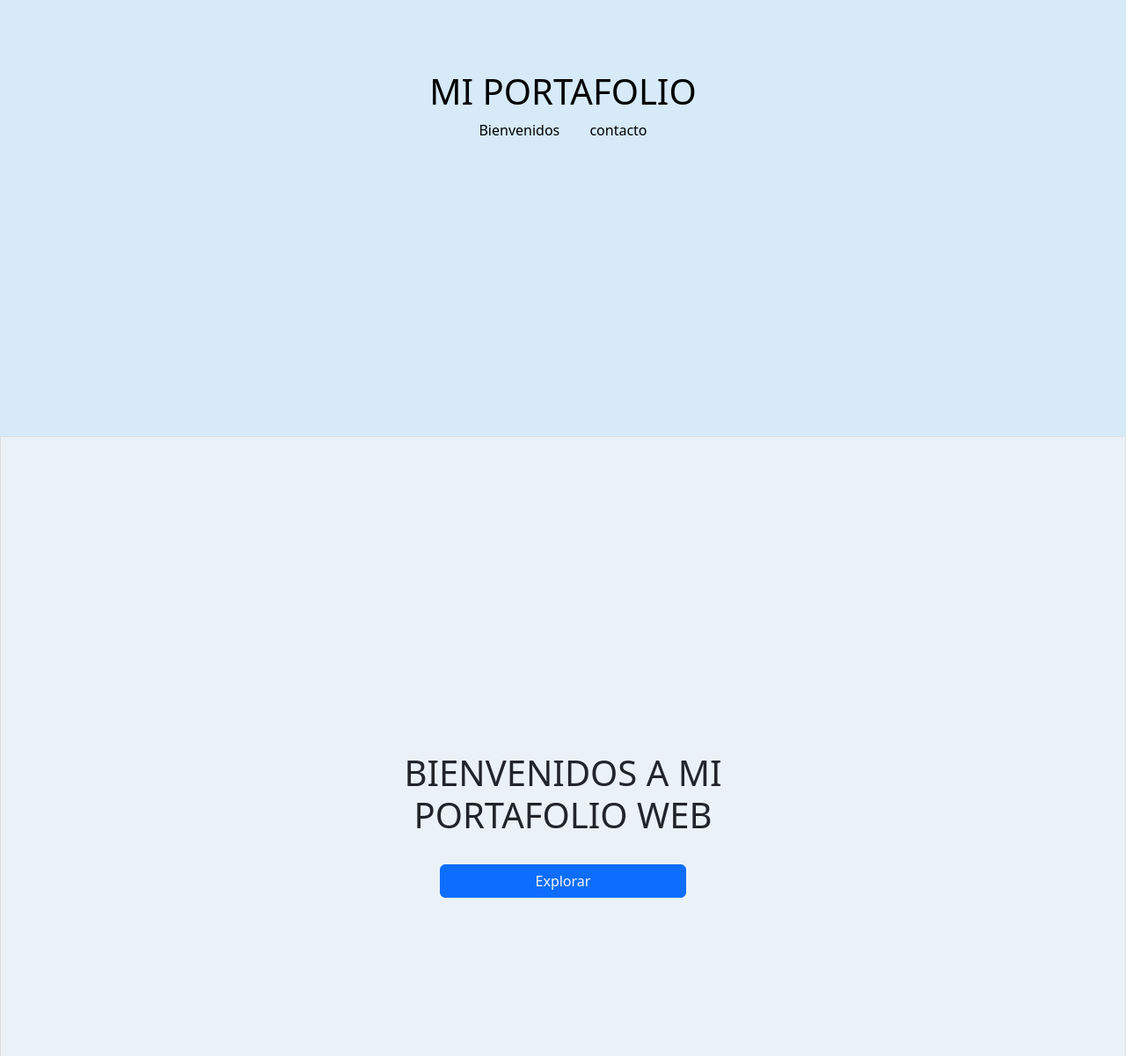
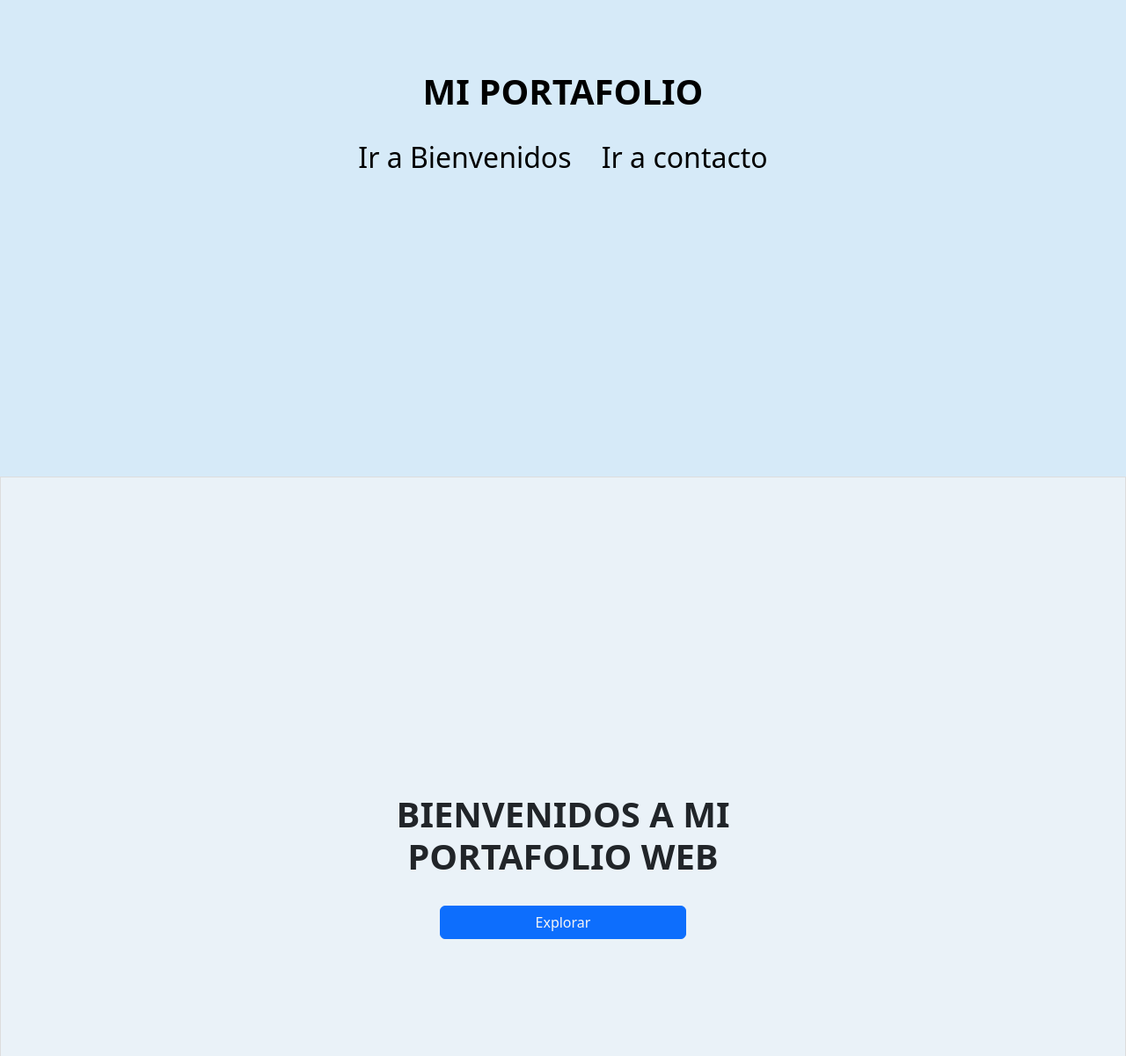
Before and after one commit to diegoburgosestrada/PORTAFOLIO-WEB, a plain HTML site: page index.html in a window 1280 px wide. Shown: the part 240-1441 px from the top of the page at 88% size. Drawn offline with nearby package versions, Linux system fonts and the light colour scheme.

Commit message:
Se agregan cambios en el html

```diff
--- a/CSS/estilosPrincipal.css
+++ b/CSS/estilosPrincipal.css
@@ -21,8 +21,13 @@ nav ul {
 }
 
 nav ul li {
-    display: inline;
+    display: inline-block;
     margin: 0 15px;
+}
+
+.Explora a:hover{
+    color:#2ec01e;
+    text-decoration: none;
 }
 
 nav ul li a {
--- a/index.html
+++ b/index.html
@@ -8,12 +8,13 @@
     <link href="https://cdn.jsdelivr.net/npm/bootstrap@5.3.3/dist/css/bootstrap.min.css" rel="stylesheet" integrity="sha384-QWTKZyjpPEjISv5WaRU9OFeRpok6YctnYmDr5pNlyT2bRjXh0JMhjY6hW+ALEwIH" crossorigin="anonymous">
 </head>
 <body>
-    <header>
-        <h1>MI PORTAFOLIO</h1>
+    <header class="Explora">
+        <h1><strong>MI PORTAFOLIO</strong></h1>
+        <br>
         <nav>
             <ul>
-                <li><a href="#bienvenidos">Bienvenidos</a></li>
-                <li><a href="#footer">contacto</a></li>
+                <li><a href="#bienvenidos"><h2>Ir a Bienvenidos</h2></a></li>
+                <li><a href="#footer"><h2>Ir a contacto</h2></a></li>
             </ul>
         </nav>
     </header>
@@ -21,7 +22,7 @@
     <section id="bienvenidos" >
         <div>
           <div>
-            <h1>BIENVENIDOS A MI PORTAFOLIO WEB</h1>
+            <h1><strong>BIENVENIDOS A MI PORTAFOLIO WEB</strong></h1>
           </div>
             <br>
             <div class="d-grid gap-2 col-6 mx-auto">
```
